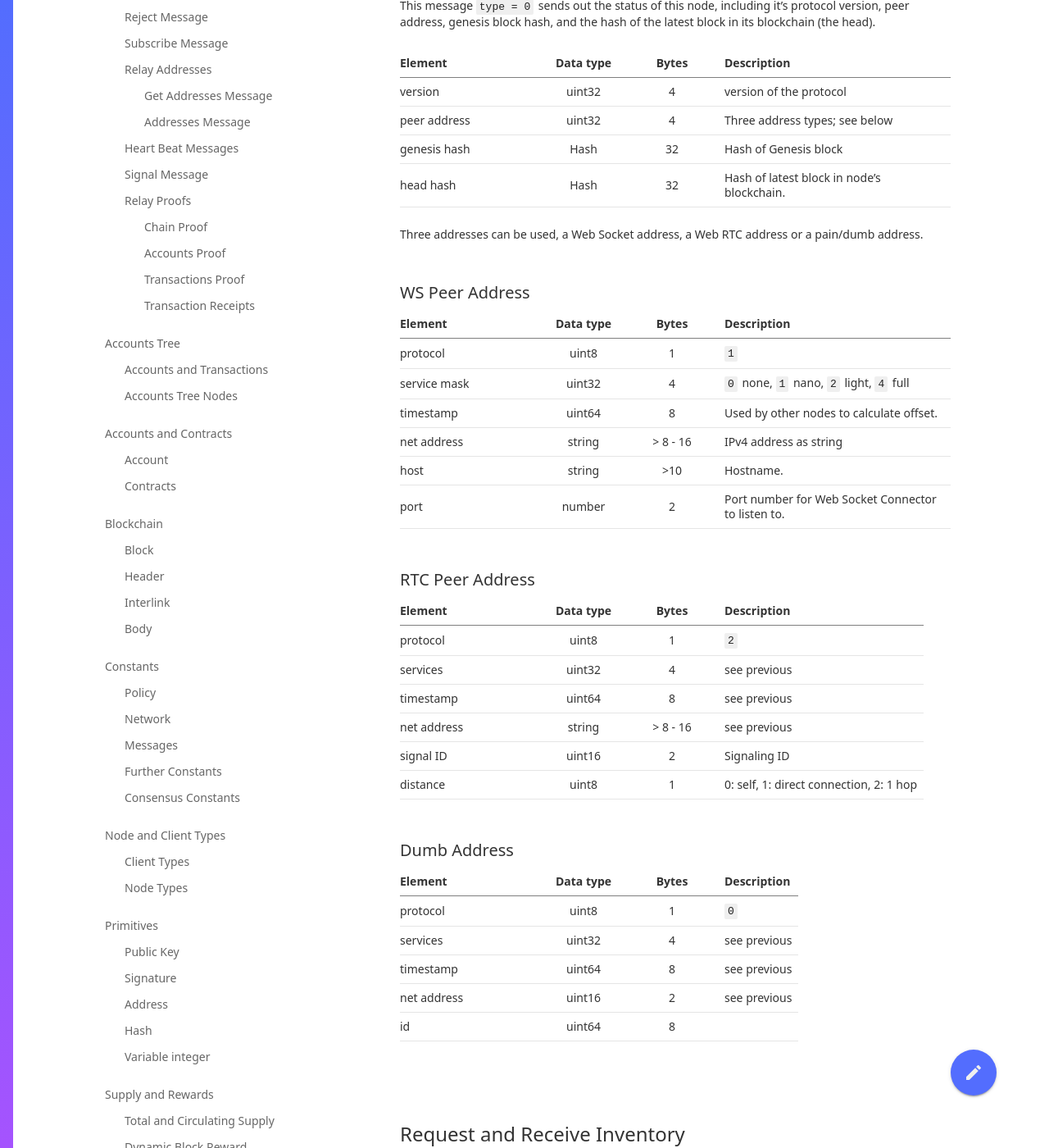
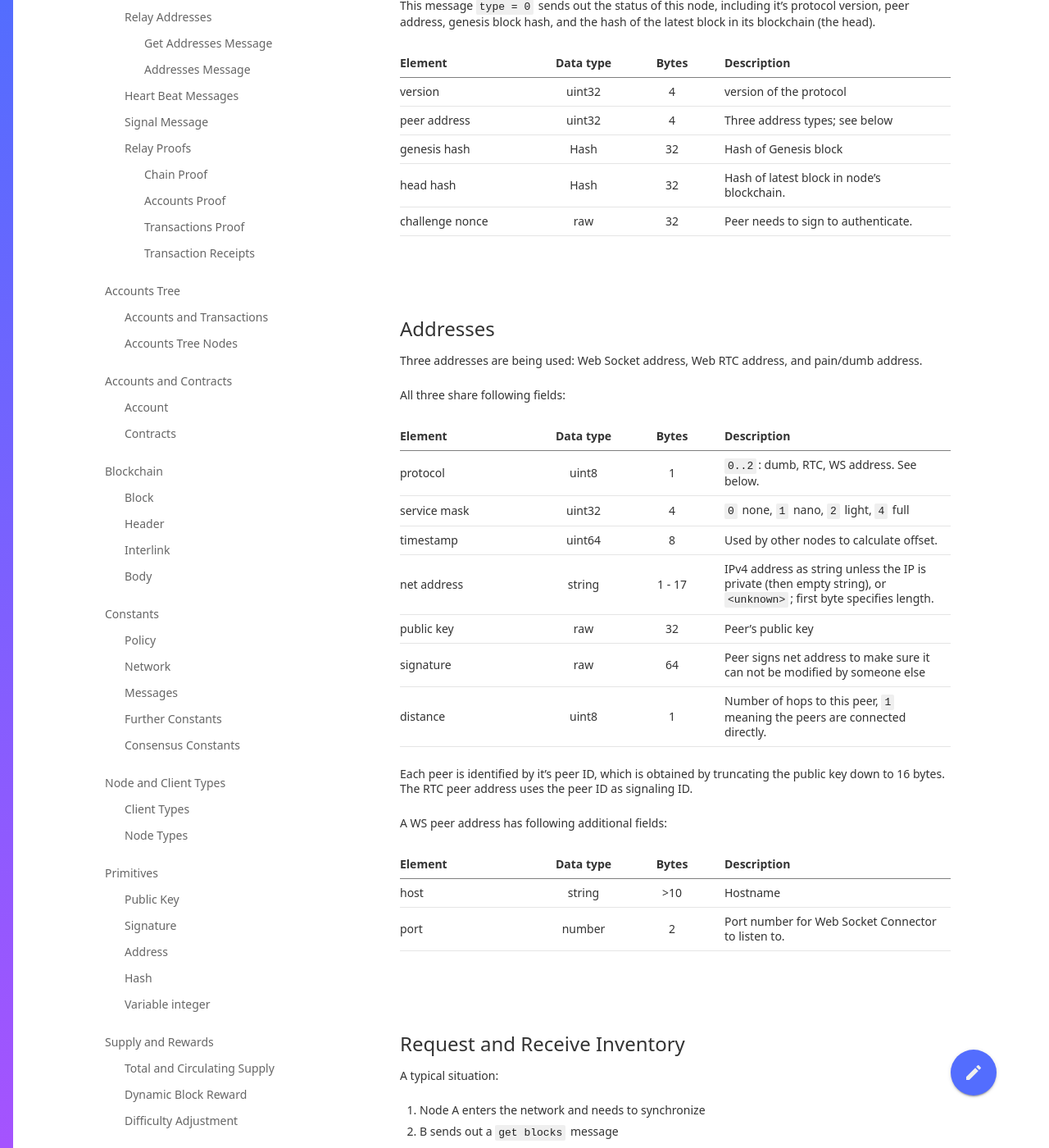
Before and after one commit to nimiq-network/developer-reference, a Jekyll site: the page built from chapters/messages.md, in a window 1280 px wide and 1400 px high, scrolled down 600 px. Shown: the whole window at 82% size. Built offline with Jekyll 4.4.1, drawn with Linux system fonts in a browser that asks for light colours; our own code applies the rules of GitHub Pages for plain Markdown files; some of the changed text lies outside the part shown.

Commit message:
Updated version message and addresses to reflect latest changes.

```diff
--- a/chapters/messages.md
+++ b/chapters/messages.md
@@ -16,46 +16,39 @@ Additional fields of specialized messages will be added behind.
 
 This message `type = 0` sends out the status of this node, including it's protocol version, peer address, genesis block hash, and the hash of the latest block in its blockchain (the head).
 
-| Element     | Data type    | Bytes            | Description
-|-------------|--------------|------------------|---
-| version       | uint32     | 4              	| version of the protocol
-| peer address  | uint32     | 4              	| Three address types; see below
-| genesis hash  | Hash       | 32               | Hash of Genesis block
-| head hash     | Hash       | 32               | Hash of latest block in node's blockchain.
+| Element         | Data type  | Bytes | Description
+|-----------------|------------|-------|---
+| version         | uint32     | 4     | version of the protocol
+| peer address    | uint32     | 4     | Three address types; see below
+| genesis hash    | Hash       | 32    | Hash of Genesis block
+| head hash       | Hash       | 32    | Hash of latest block in node's blockchain.
+| challenge nonce | raw        | 32    | Peer needs to sign to authenticate.
 
-Three addresses can be used, a Web Socket address, a Web RTC address or a pain/dumb address.
+## Addresses
 
-### WS Peer Address
+Three addresses are being used: Web Socket address, Web RTC address, and pain/dumb address.
 
-| Element   | Data type      | Bytes | Description            |
-|-----------|----------------|-------|------------------------|
-| protocol  | uint8          | 1     | `1`
-| service mask | uint32   | 4     | `0` none, `1` nano, `2` light, `4` full  |
-| timestamp | uint64         | 8     | Used by other nodes to calculate offset.   |
-| net address | string | > 8 - 16 | IPv4 address as string
-| host      | string         | >10   | Hostname.               |
-| port      | number         | 2     | Port number for Web Socket Connector to listen to.	|
+All three share following fields:
 
-### RTC Peer Address
+| Element      | Data type      | Bytes  | Description
+|--------------|----------------|--------|---
+| protocol     | uint8          | 1      | `0..2`: dumb, RTC, WS address. See below.
+| service mask | uint32         | 4      | `0` none, `1` nano, `2` light, `4` full
+| timestamp    | uint64         | 8      | Used by other nodes to calculate offset.
+| net address  | string         | 1 - 17 | IPv4 address as string unless the IP is private (then empty string), or `<unknown>`; first byte specifies length.
+| public key   | raw            | 32     | Peer's public key
+| signature    | raw            | 64     | Peer signs net address to make sure it can not be modified by someone else
+| distance     | uint8          | 1      | Number of hops to this peer, `1` meaning the peers are connected directly.
 
-| Element   | Data type      | Bytes | Description            |
-|-----------|----------------|-------|------------------------|
-| protocol  | uint8   | 1     | `2`
-| services  | uint32   | 4     | see previous
-| timestamp | uint64   | 8     | see previous
-| net address | string | > 8 - 16 | see previous
-| signal ID | uint16	 | 2     | Signaling ID     |
-| distance  | uint8		 | 1     | 0: self, 1: direct connection, 2: 1 hop |
+Each peer is identified by it's peer ID, which is obtained by truncating the public key down to 16 bytes.
+The RTC peer address uses the peer ID as signaling ID.
 
-### Dumb Address
+A WS peer address has following additional fields:
 
-| Element   | Data type      | Bytes | Description            |
-|-----------|----------------|-------|------------------------|
-| protocol  | uint8   | 1     | `0`
-| services  | uint32   | 4     | see previous
-| timestamp | uint64   | 8     | see previous
-| net address  | uint16	 | 2     | see previous
-| id        | uint64		 | 8     |
+| Element      | Data type      | Bytes | Description
+|--------------|----------------|-------|---
+| host         | string         | >10   | Hostname
+| port         | number         | 2     | Port number for Web Socket Connector to listen to.
 
 ## Request and Receive Inventory
 
```
